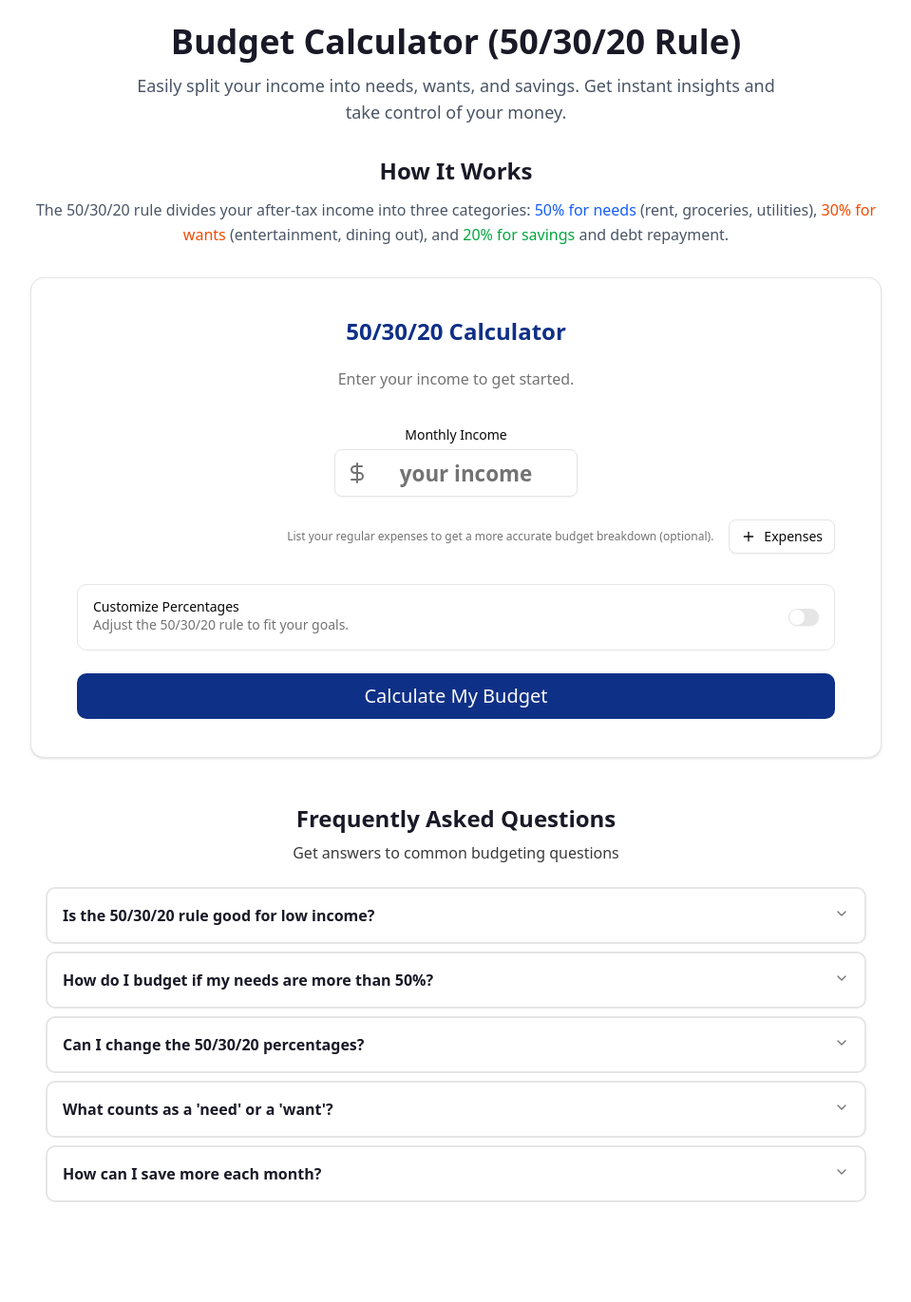
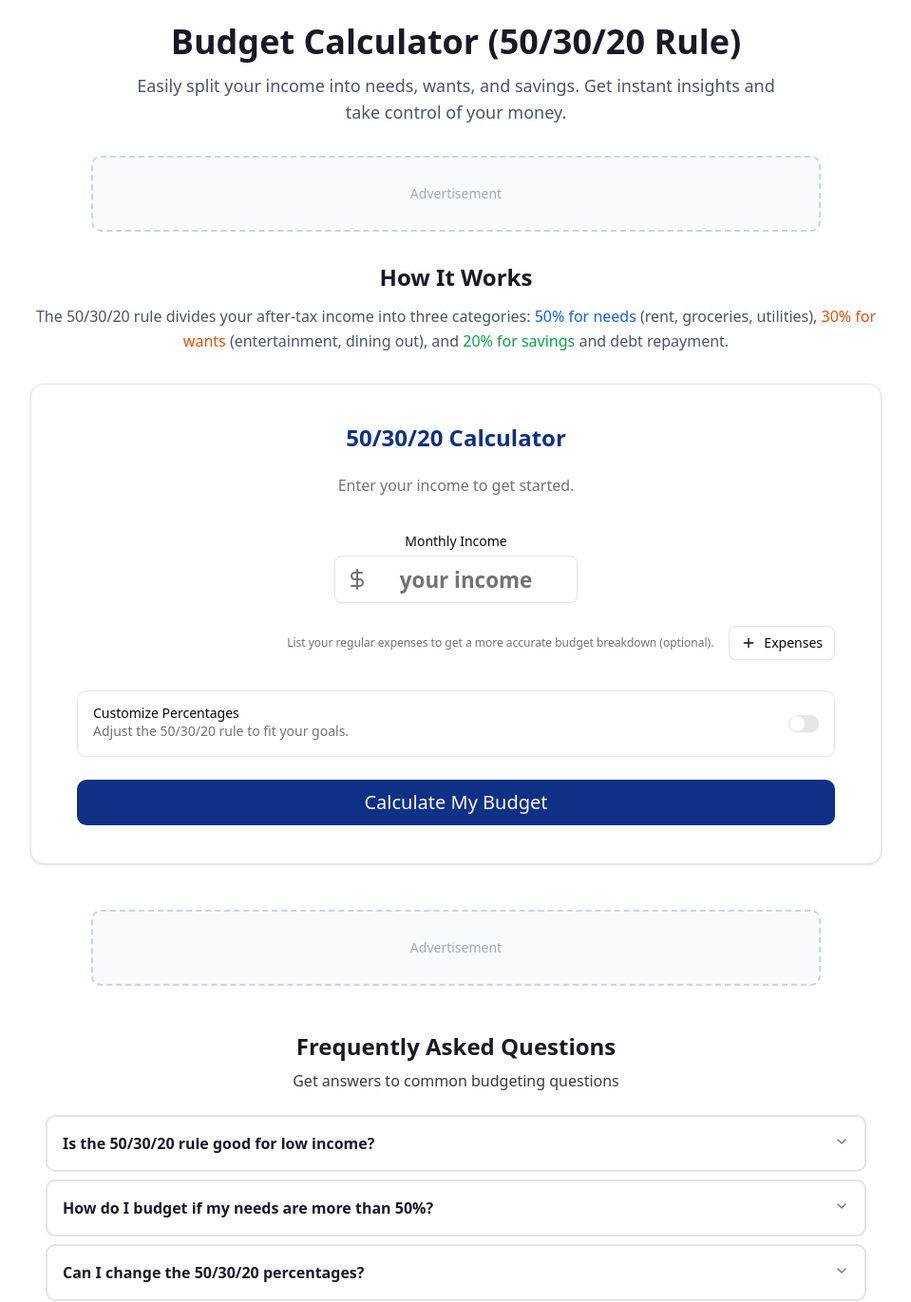
Before and after one commit to misalima/getbudgetplanner, a Next.js app: page /tools/budget-calculator in a window 1280 px wide. Shown: the top 1371 px of the page at 95% size, without its empty margins (160-1119 px from the left). Built offline with nearby package versions, Linux system fonts and the light colour scheme.

Commit message:
create ad placeholders in budget calculator page

```diff
--- a/src/app/tools/budget-calculator/page.tsx
+++ b/src/app/tools/budget-calculator/page.tsx
@@ -34,6 +34,13 @@ export default function BudgetCalculatorPage() {
             insights and take control of your money.
           </p>
         </header>
+
+        {/* Ad Placeholder - Above the Fold */}
+        <div className="flex justify-center mb-8">
+          <div className="w-full max-w-3xl h-20 rounded-lg border-2 border-dashed border-slate-300 dark:border-slate-600 bg-slate-50 dark:bg-slate-800 flex items-center justify-center text-sm font-medium text-slate-500 dark:text-slate-400 transition-colors duration-200 hover:bg-slate-100 dark:hover:bg-slate-700">
+            <span className="opacity-60">Advertisement</span>
+          </div>
+        </div>
 
         {/* How It Works - More Compact */}
         <section className="mb-8">
@@ -86,6 +93,13 @@ export default function BudgetCalculatorPage() {
           />
         )}
 
+        {/* Ad Placeholder - Before FAQ */}
+        <div className="flex justify-center mt-12 mb-8">
+          <div className="w-full max-w-3xl h-20 rounded-lg border-2 border-dashed border-slate-300 dark:border-slate-600 bg-slate-50 dark:bg-slate-800 flex items-center justify-center text-sm font-medium text-slate-500 dark:text-slate-400 transition-colors duration-200 hover:bg-slate-100 dark:hover:bg-slate-700">
+            <span className="opacity-60">Advertisement</span>
+          </div>
+        </div>
+
         {/* FAQ Section */}
         <FAQSection />
       </div>
```
